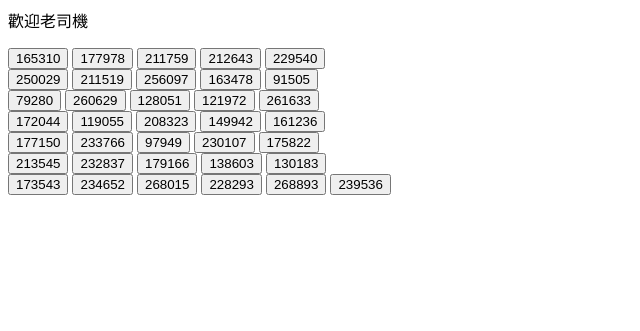
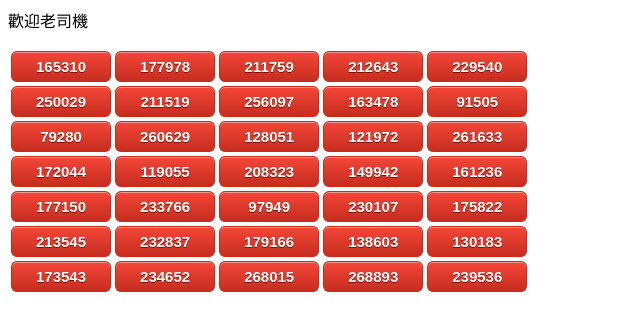
Before and after one commit to RuneeSan/my-first-blog, a Django app: page / in a window 1280 px wide. Shown: the top 331 px of the page, without its empty margins (0-640 px from the left). Run offline with Django 3.2, Linux system fonts and the light colour scheme.

Commit message:
button html css fix

```diff
--- a/blog/templates/blog/post_list.html
+++ b/blog/templates/blog/post_list.html
@@ -1,53 +1,111 @@
 <html>
+<style>
+.myButton {
+	-moz-box-shadow:inset 0px 1px 0px 0px #f5978e;
+	-webkit-box-shadow:inset 0px 1px 0px 0px #f5978e;
+	box-shadow:inset 0px 1px 0px 0px #f5978e;
+	background:-webkit-gradient(linear, left top, left bottom, color-stop(0.05, #f24537), color-stop(1, #c62d1f));
+	background:-moz-linear-gradient(top, #f24537 5%, #c62d1f 100%);
+	background:-webkit-linear-gradient(top, #f24537 5%, #c62d1f 100%);
+	background:-o-linear-gradient(top, #f24537 5%, #c62d1f 100%);
+	background:-ms-linear-gradient(top, #f24537 5%, #c62d1f 100%);
+	background:linear-gradient(to bottom, #f24537 5%, #c62d1f 100%);
+	filter:progid:DXImageTransform.Microsoft.gradient(startColorstr='#f24537', endColorstr='#c62d1f',GradientType=0);
+	background-color:#f24537;
+	-moz-border-radius:6px;
+	-webkit-border-radius:6px;
+	border-radius:6px;
+	border:1px solid #d02718;
+	display:inline-block;
+	cursor:pointer;
+	color:#ffffff;
+	font-family:Arial;
+	font-size:15px;
+	font-weight:bold;
+	padding:6px 24px;
+	text-decoration:none;
+	text-shadow:0px 1px 0px #810e05;
+    width: 100%;
+}
+.myButton:hover {
+	background:-webkit-gradient(linear, left top, left bottom, color-stop(0.05, #c62d1f), color-stop(1, #f24537));
+	background:-moz-linear-gradient(top, #c62d1f 5%, #f24537 100%);
+	background:-webkit-linear-gradient(top, #c62d1f 5%, #f24537 100%);
+	background:-o-linear-gradient(top, #c62d1f 5%, #f24537 100%);
+	background:-ms-linear-gradient(top, #c62d1f 5%, #f24537 100%);
+	background:linear-gradient(to bottom, #c62d1f 5%, #f24537 100%);
+	filter:progid:DXImageTransform.Microsoft.gradient(startColorstr='#c62d1f', endColorstr='#f24537',GradientType=0);
+	background-color:#c62d1f;
+}
+.myButton:active {
+	position:relative;
+	top:1px;
+}
+</style>
     <head>
         <title>神器</title>
     </head>
     <body>
         <p>歡迎老司機</p>
-    <form>
-<input type="button" value="165310" onclick="window.open('https://nhentai.net/g/165310/')" />
-<input type="button" value="177978" onclick="window.open('https://nhentai.net/g/177978/')" />
-<input type="button" value="211759" onclick="window.open('https://nhentai.net/g/211759/')" />
-<input type="button" value="212643" onclick="window.open('https://nhentai.net/g/212643/')" />
-<input type="button" value="229540" onclick="window.open('https://nhentai.net/g/229540/')" />
-<br>
-<input type="button" value="250029" onclick="window.open('https://nhentai.net/g/250029/')" />
-<input type="button" value="211519" onclick="window.open('https://nhentai.net/g/211519/')" />
-<input type="button" value="256097" onclick="window.open('https://nhentai.net/g/256097/')" />
-<input type="button" value="163478" onclick="window.open('https://nhentai.net/g/163478/')" />
-<input type="button" value="91505" onclick="window.open('https://nhentai.net/g/91505/')" />
-<br>
-<input type="button" value="79280" onclick="window.open('https://nhentai.net/g/79280/')" />
-<input type="button" value="260629" onclick="window.open('https://nhentai.net/g/260629/')" />
-<input type="button" value="128051" onclick="window.open('https://nhentai.net/g/128051/')" />
-<input type="button" value="121972" onclick="window.open('https://nhentai.net/g/121972/')" />
-<input type="button" value="261633" onclick="window.open('https://nhentai.net/g/261633/')" />
-<br>
-<input type="button" value="172044" onclick="window.open('https://nhentai.net/g/172044/')" />
-<input type="button" value="119055" onclick="window.open('https://nhentai.net/g/119055/')" />
-<input type="button" value="208323" onclick="window.open('https://nhentai.net/g/208323/')" />
-<input type="button" value="149942" onclick="window.open('https://nhentai.net/g/149942/')" />
-<input type="button" value="161236" onclick="window.open('https://nhentai.net/g/161236/')" />
-<br>
-<input type="button" value="177150" onclick="window.open('https://nhentai.net/g/177150/')" />
-<input type="button" value="233766" onclick="window.open('https://nhentai.net/g/233766/')" />
-<input type="button" value="97949" onclick="window.open('https://nhentai.net/g/97949/')" />
-<input type="button" value="230107" onclick="window.open('https://nhentai.net/g/230107/')" />
-<input type="button" value="175822" onclick="window.open('https://nhentai.net/g/175822/')" />
-<br>
-<input type="button" value="213545" onclick="window.open('https://nhentai.net/g/213545/')" />
-<input type="button" value="232837" onclick="window.open('https://nhentai.net/g/232837/')" />
-<input type="button" value="179166" onclick="window.open('https://nhentai.net/g/179166/')" />
-<input type="button" value="138603" onclick="window.open('https://nhentai.net/g/138603/')" />
-<input type="button" value="130183" onclick="window.open('https://nhentai.net/g/130183/')" />
-<br>
-<input type="button" value="173543" onclick="window.open('https://nhentai.net/g/173543/')" />
-<input type="button" value="234652" onclick="window.open('https://nhentai.net/g/234652/')" />
-<input type="button" value="268015" onclick="window.open('https://nhentai.net/g/268015/')" />
-<input type="button" value="228293" onclick="window.open('https://nhentai.net/g/228293/')" />
-<input type="button" value="268893" onclick="window.open('https://nhentai.net/g/268893/')" />
-<input type="button" value="239536" onclick="window.open('https://nhentai.net/g/239536/')" />
-<br>
-    </form>
+
+<table>
+    <tr>
+<td><input class="myButton" type="button" value="165310" onclick="window.open('https://nhentai.net/g/165310/')" />
+<td><input class="myButton" type="button" value="177978" onclick="window.open('https://nhentai.net/g/177978/')" />
+<td><input class="myButton" type="button" value="211759" onclick="window.open('https://nhentai.net/g/211759/')" />
+<td><input class="myButton" type="button" value="212643" onclick="window.open('https://nhentai.net/g/212643/')" />
+<td><input class="myButton" type="button" value="229540" onclick="window.open('https://nhentai.net/g/229540/')" />
+    </tr>
+
+    <tr>
+<td><input class="myButton" type="button" value="250029" onclick="window.open('https://nhentai.net/g/250029/')" />
+<td><input class="myButton" type="button" value="211519" onclick="window.open('https://nhentai.net/g/211519/')" />
+<td><input class="myButton" type="button" value="256097" onclick="window.open('https://nhentai.net/g/256097/')" />
+<td><input class="myButton" type="button" value="163478" onclick="window.open('https://nhentai.net/g/163478/')" />
+<td><input class="myButton" type="button" value="91505" onclick="window.open('https://nhentai.net/g/91505/')" />
+    </tr>
+
+    <tr>
+<td><input class="myButton" type="button" value="79280" onclick="window.open('https://nhentai.net/g/79280/')" />
+<td><input class="myButton" type="button" value="260629" onclick="window.open('https://nhentai.net/g/260629/')" />
+<td><input class="myButton" type="button" value="128051" onclick="window.open('https://nhentai.net/g/128051/')" />
+<td><input class="myButton" type="button" value="121972" onclick="window.open('https://nhentai.net/g/121972/')" />
+<td><input class="myButton" type="button" value="261633" onclick="window.open('https://nhentai.net/g/261633/')" />
+    </tr>
+
+    <tr>
+<td><input class="myButton" type="button" value="172044" onclick="window.open('https://nhentai.net/g/172044/')" />
+<td><input class="myButton" type="button" value="119055" onclick="window.open('https://nhentai.net/g/119055/')" />
+<td><input class="myButton" type="button" value="208323" onclick="window.open('https://nhentai.net/g/208323/')" />
+<td><input class="myButton" type="button" value="149942" onclick="window.open('https://nhentai.net/g/149942/')" />
+<td><input class="myButton" type="button" value="161236" onclick="window.open('https://nhentai.net/g/161236/')" />
+    </tr>
+
+    <tr>
+<td><input class="myButton" type="button" value="177150" onclick="window.open('https://nhentai.net/g/177150/')" />
+<td><input class="myButton" type="button" value="233766" onclick="window.open('https://nhentai.net/g/233766/')" />
+<td><input class="myButton" type="button" value="97949" onclick="window.open('https://nhentai.net/g/97949/')" />
+<td><input class="myButton" type="button" value="230107" onclick="window.open('https://nhentai.net/g/230107/')" />
+<td><input class="myButton" type="button" value="175822" onclick="window.open('https://nhentai.net/g/175822/')" />
+    </tr>
+
+    <tr>
+<td><input class="myButton" type="button" value="213545" onclick="window.open('https://nhentai.net/g/213545/')" />
+<td><input class="myButton" type="button" value="232837" onclick="window.open('https://nhentai.net/g/232837/')" />
+<td><input class="myButton" type="button" value="179166" onclick="window.open('https://nhentai.net/g/179166/')" />
+<td><input class="myButton" type="button" value="138603" onclick="window.open('https://nhentai.net/g/138603/')" />
+<td><input class="myButton" type="button" value="130183" onclick="window.open('https://nhentai.net/g/130183/')" />
+    </tr>
+
+    <tr>
+<td><input class="myButton" type="button" value="173543" onclick="window.open('https://nhentai.net/g/173543/')" />
+<td><input class="myButton" type="button" value="234652" onclick="window.open('https://nhentai.net/g/234652/')" />
+<td><input class="myButton" type="button" value="268015" onclick="window.open('https://nhentai.net/g/268015/')" />
+<td><input class="myButton" type="button" value="268893" onclick="window.open('https://nhentai.net/g/268893/')" />
+<td><input class="myButton" type="button" value="239536" onclick="window.open('https://nhentai.net/g/239536/')" />
+    </tr>
+
+
+    </table>
     </body>
 </html>
```
